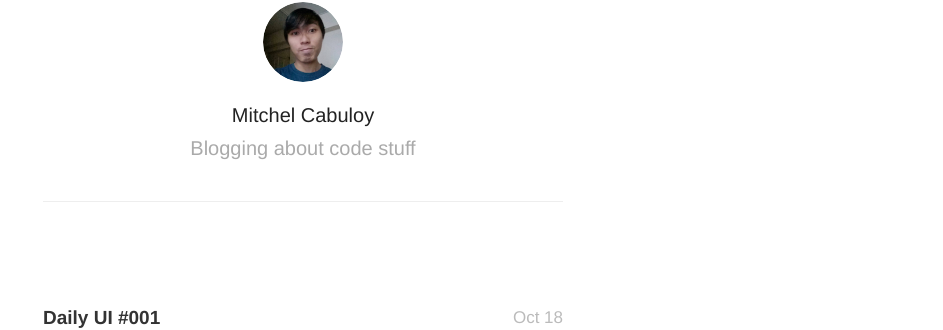
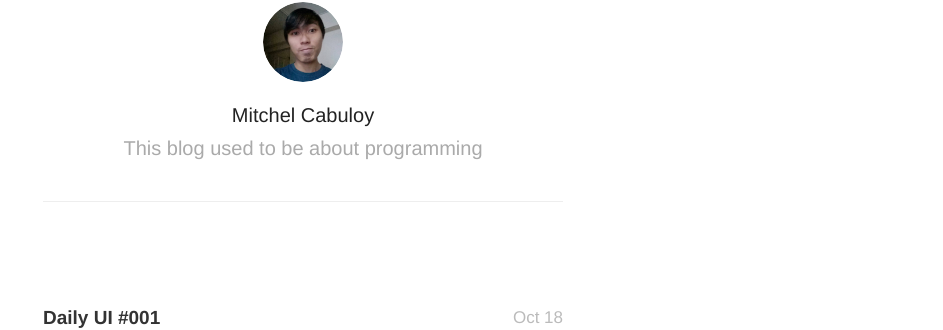
Before and after one commit to mixxorz/mixxorz.github.io, a Jekyll site: the page built from index.html, in a window 1280 px wide. Shown: the part 136-466 px from the top of the page, without its empty margins (337-1280 px from the left). Built offline with Jekyll 4.4.1, drawn with Linux system fonts in a browser that asks for light colours; nearby versions of some CDN libraries; Markdown is read by kramdown in place of the engine named in the settings; the list of posts is cut into pages by our own code.

Commit message:
Update blog title and description

```diff
--- a/_config.yml
+++ b/_config.yml
@@ -1,6 +1,6 @@
-name: Ramblings of a Dev
-description: Blogging about code stuff
-meta_description: "Ramblings of a Dev, Blogging about code stuff"
+name: Ramblings of a Code Author
+description: This blog used to be about programming
+meta_description: "Ramblings of a Code Author, This blog used to be about programming"
 
 aboutPage: false
 
```
